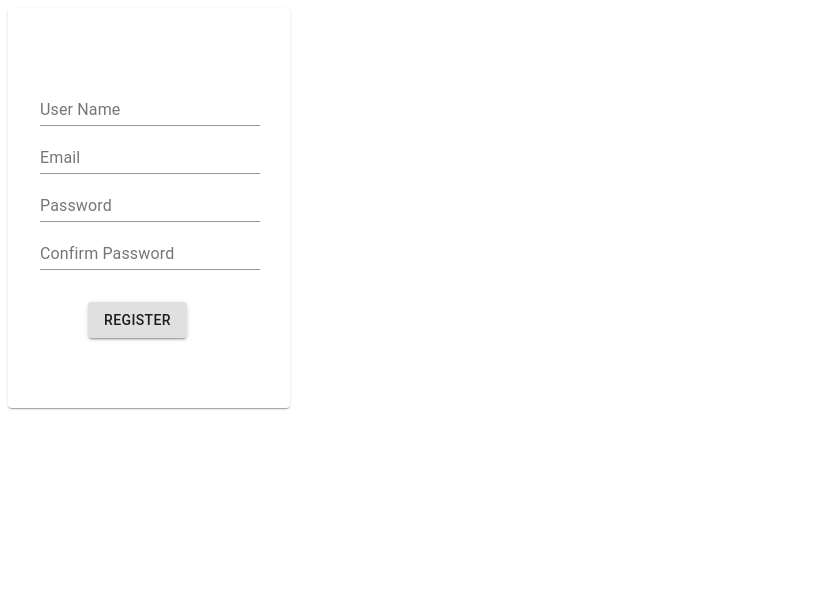
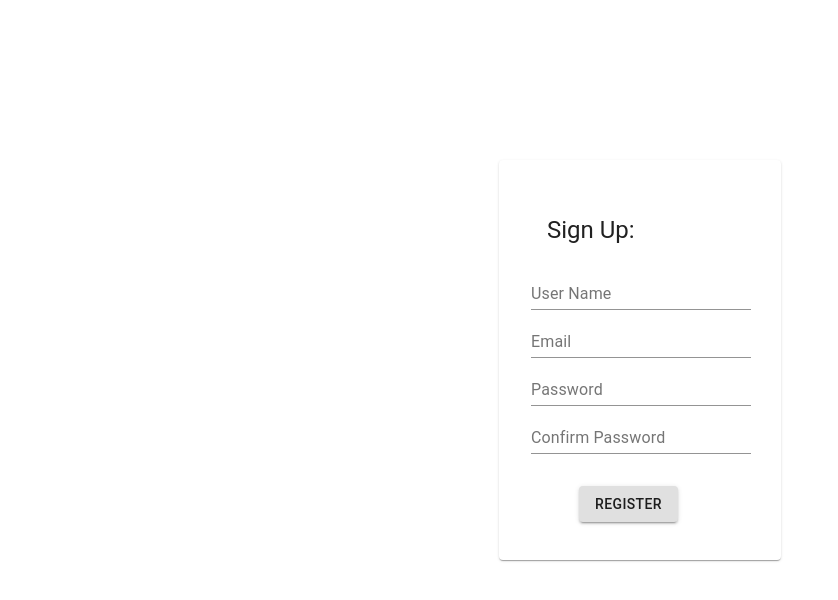
Before and after one commit to build-deforestation-application/FE_Deforestation-Dashboard, a React (Create React App) app in the folder client/: page /signup in a window 1280 px wide. Shown: the top 600 px of the page, without its empty margins (0-838 px from the left). Built offline with nearby package versions, Linux system fonts and the light colour scheme.

Commit message:
centering login/signup forms, minor styling tweaks, add card headers

```diff
--- a/client/src/components/forms/login/Login.js
+++ b/client/src/components/forms/login/Login.js
@@ -3,6 +3,7 @@ import React, { useState, useRef, useEffect } from 'react';
 import { makeStyles } from '@material-ui/core/styles';
 import Button from '@material-ui/core/Button';
 import Card from '@material-ui/core/Card';
+import CardHeader from '@material-ui/core/CardHeader'
 import FormControl from '@material-ui/core/FormControl';
 import InputLabel from '@material-ui/core/InputLabel';
 import OutlinedInput from '@material-ui/core/OutlinedInput';
@@ -15,16 +16,22 @@ const useStyles = makeStyles(theme => ({
     flexDirection: 'column',
     height: '400px',
     width: '250px',
+    margin: '20vh auto',
   },
 
   formControl: {
     margin: theme.spacing(2),
   },
 
+  loginFormHeader: {
+    margin: '0 auto',
+  },
+
   loginFormContainer: {
     display: 'flex',
     justifyContent: 'center',
     alignItems: 'center',
+    margin: '0 auto',
   },
 
   myButton: {
@@ -81,6 +88,7 @@ const LoginForm = props => {
   return (
     <div className="loginFormContainer">
       <Card className={classes.myCard}>
+        <CardHeader className='loginFormHeader' title='Log in:' />
         <FormControl variant="outlined" className={classes.formControl}>
           <InputLabel ref={labelRef} htmlFor="component-outlined">
             Email
--- a/client/src/components/forms/signup/Signup.js
+++ b/client/src/components/forms/signup/Signup.js
@@ -4,6 +4,7 @@ import { makeStyles } from '@material-ui/core/styles';
 import TextField from '@material-ui/core/TextField';
 import Button from '@material-ui/core/Button';
 import Card from '@material-ui/core/Card';
+import CardHeader from '@material-ui/core/CardHeader'
 
 import axiosWithAuth from '../../../utils/axios';
 
@@ -11,11 +12,12 @@ const useStyles = makeStyles(theme => ({
   signupCard: {
     display: 'flex',
     flexDirection: 'column',
-    justifyContent: 'space-around',
+    justifyContent: 'center',
     aligItems: 'center',
     height: '400px',
     width: '250px',
     paddingLeft: '2rem',
+    margin: '20vh auto',
   },
 
   formControl: {
@@ -93,6 +95,7 @@ const SignUpForm = props => {
 
   return (
     <Card className={classes.signupCard}>
+      <CardHeader title='Sign Up:' />
       <form onSubmit={handleSubmit}>
         <TextField
           type="text"
```
